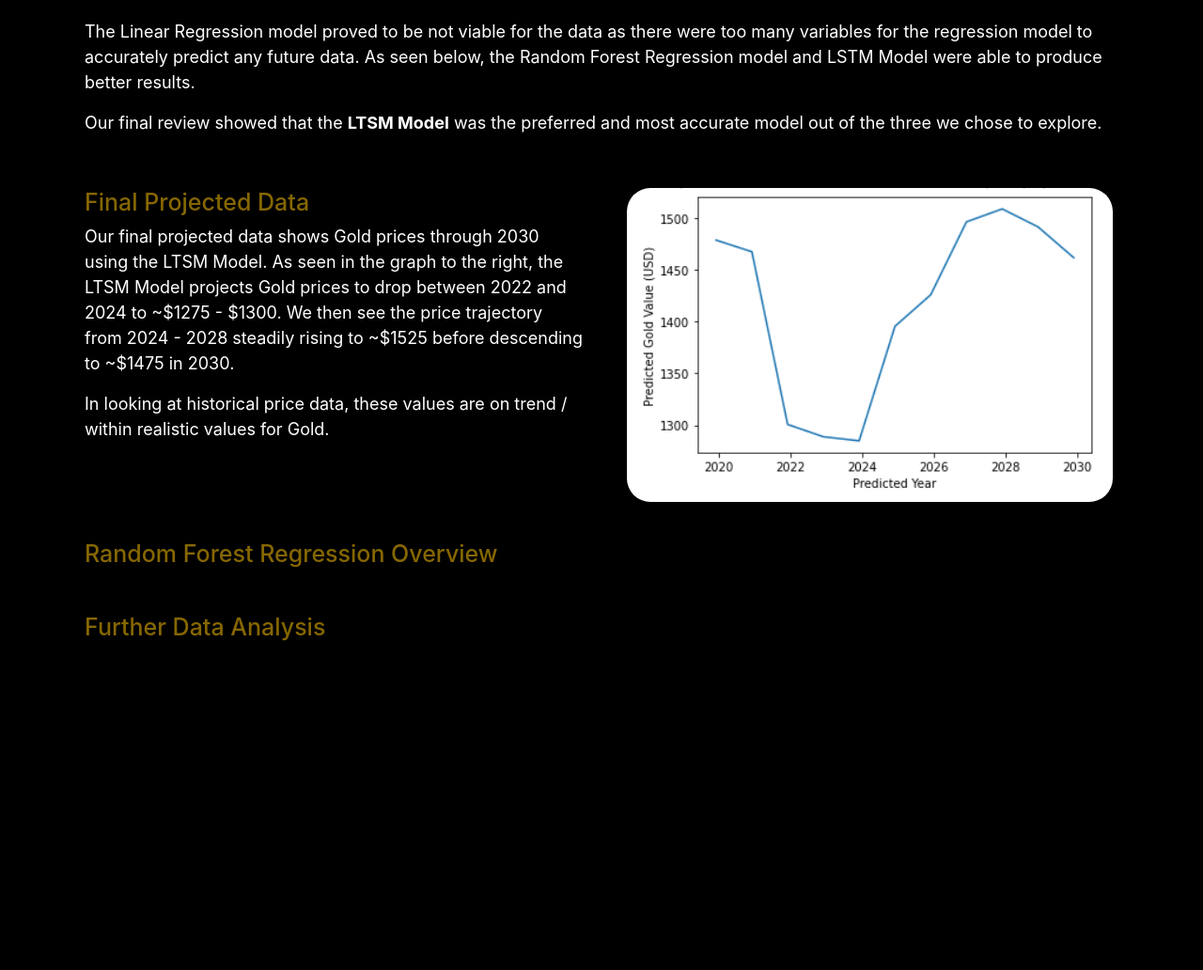
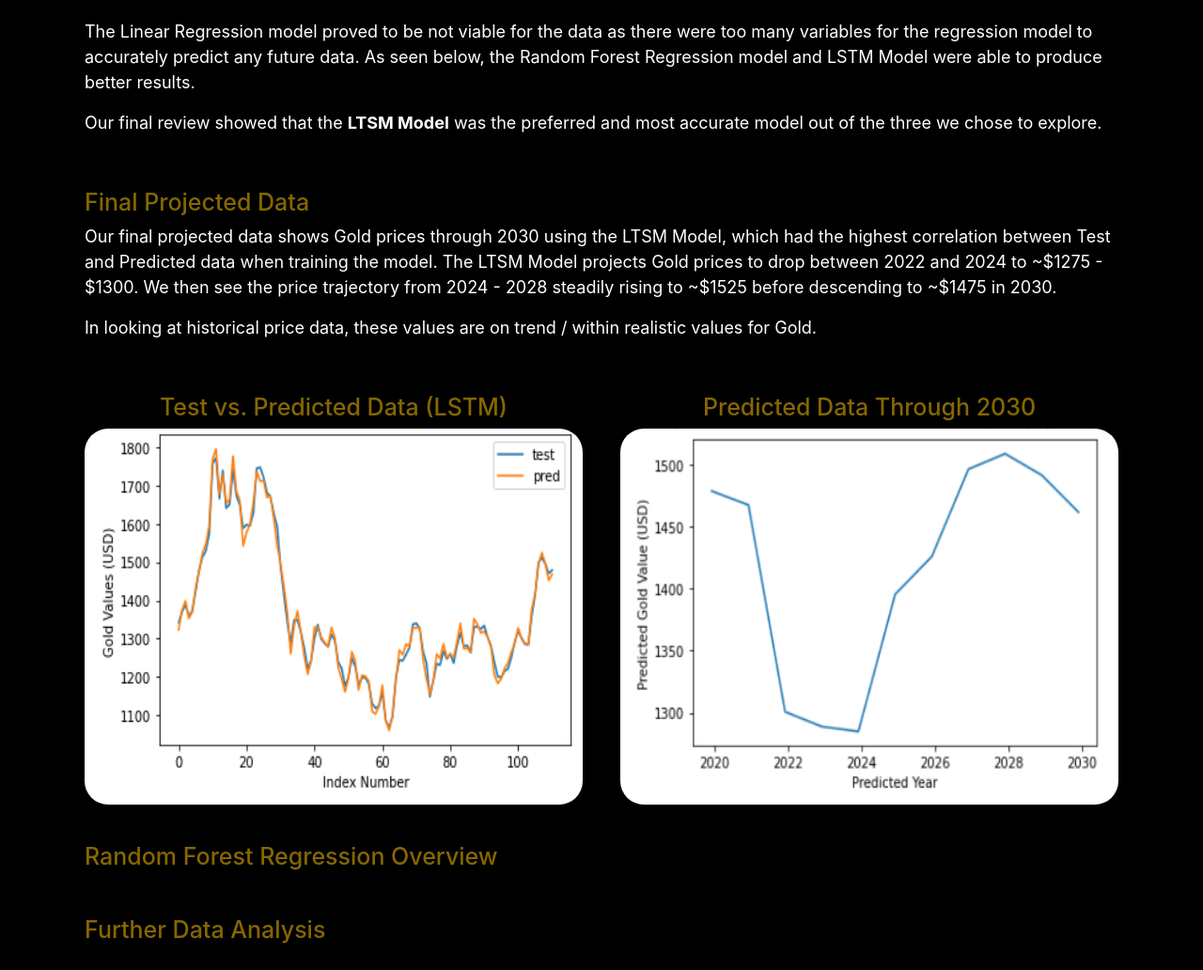
Before and after one commit to cjvilla/Gold-Projections, a Flask app: page /graphs in a window 1280 px wide. Shown: the part 362-1394 px from the top of the page at 94% size. Before the commit the page ends 1044 px from the top, so only its background shows below. Run offline with Flask 2, Linux system fonts and the light colour scheme; some libraries are stand-ins or nearby versions.

Commit message:
Update graphs.html

```diff
--- a/templates/graphs.html
+++ b/templates/graphs.html
@@ -80,12 +80,12 @@
 
     <div class = "row">
 
-      <div class = "col-sm-6">
+      <div class = "col-sm-12">
 
         <h3>Final Projected Data</h3>
 
         <p>
-          Our final projected data shows Gold prices through 2030 using the LTSM Model. As seen in the graph to the right, the LTSM Model projects Gold prices to drop between
+          Our final projected data shows Gold prices through 2030 using the LTSM Model, which had the highest correlation between Test and Predicted data when training the model. The LTSM Model projects Gold prices to drop between
           2022 and 2024 to ~$1275 - $1300. We then see the price trajectory from 2024 - 2028 steadily rising to ~$1525 before descending to ~$1475 in 2030.
         </p>
 
@@ -97,7 +97,15 @@
 
       <div class = "col-sm-6">
 
-        <img src = "../static/css/predictions.png">
+        <h4>Test vs. Predicted Data (LSTM)</h4>
+        <img src = "../static/css/Static_vs_Predicted_Data.png" style="width:600px;height:400px;">
+
+      </div>
+
+      <div class = "col-sm-6">
+
+        <h4>Predicted Data Through 2030</h4>
+        <img src = "../static/css/predictions.png" style="width:600px;height:400px;">
 
       </div>
 
```
